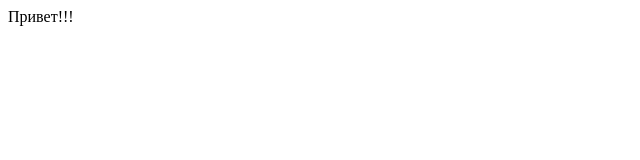
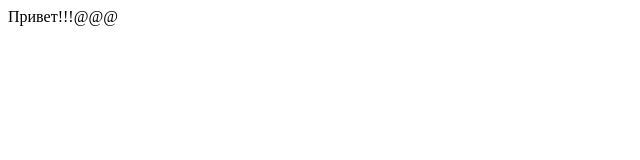
Before and after one commit to GrigoryKatalov/git-hub-tutorial, a plain HTML site: page index.html in a window 1280 px wide. Shown: the full height of the page, 0-640 px from the left. Drawn offline with Linux system fonts and the light colour scheme.

Commit message:
changed index.html

```diff
--- a/index.html
+++ b/index.html
@@ -7,7 +7,7 @@
 <title>Document</title>
 <link rel="stylesheet" href = "css/style.css">
 <body>
-  Привет!!!
+  Привет!!!@@@
 
 
 
```
